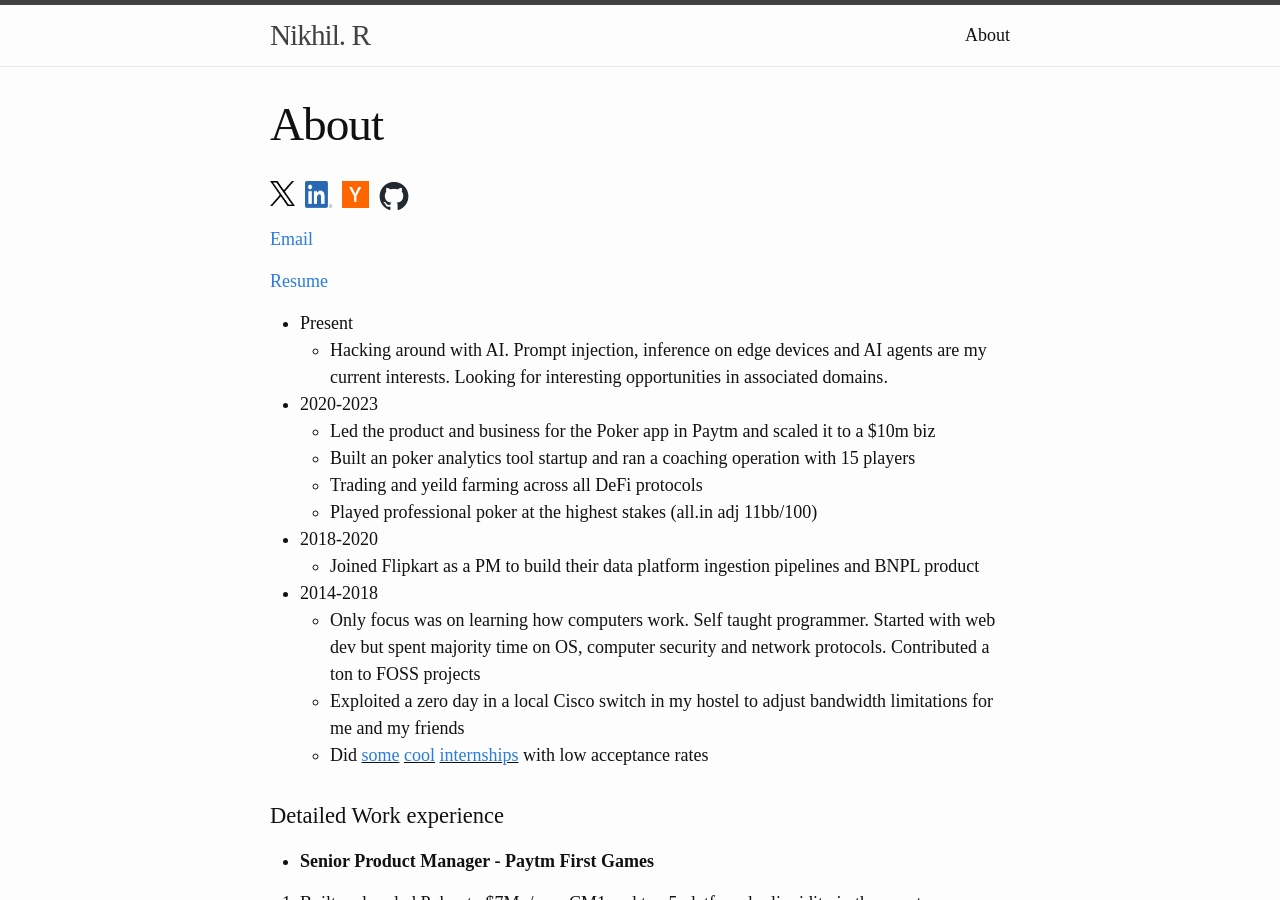
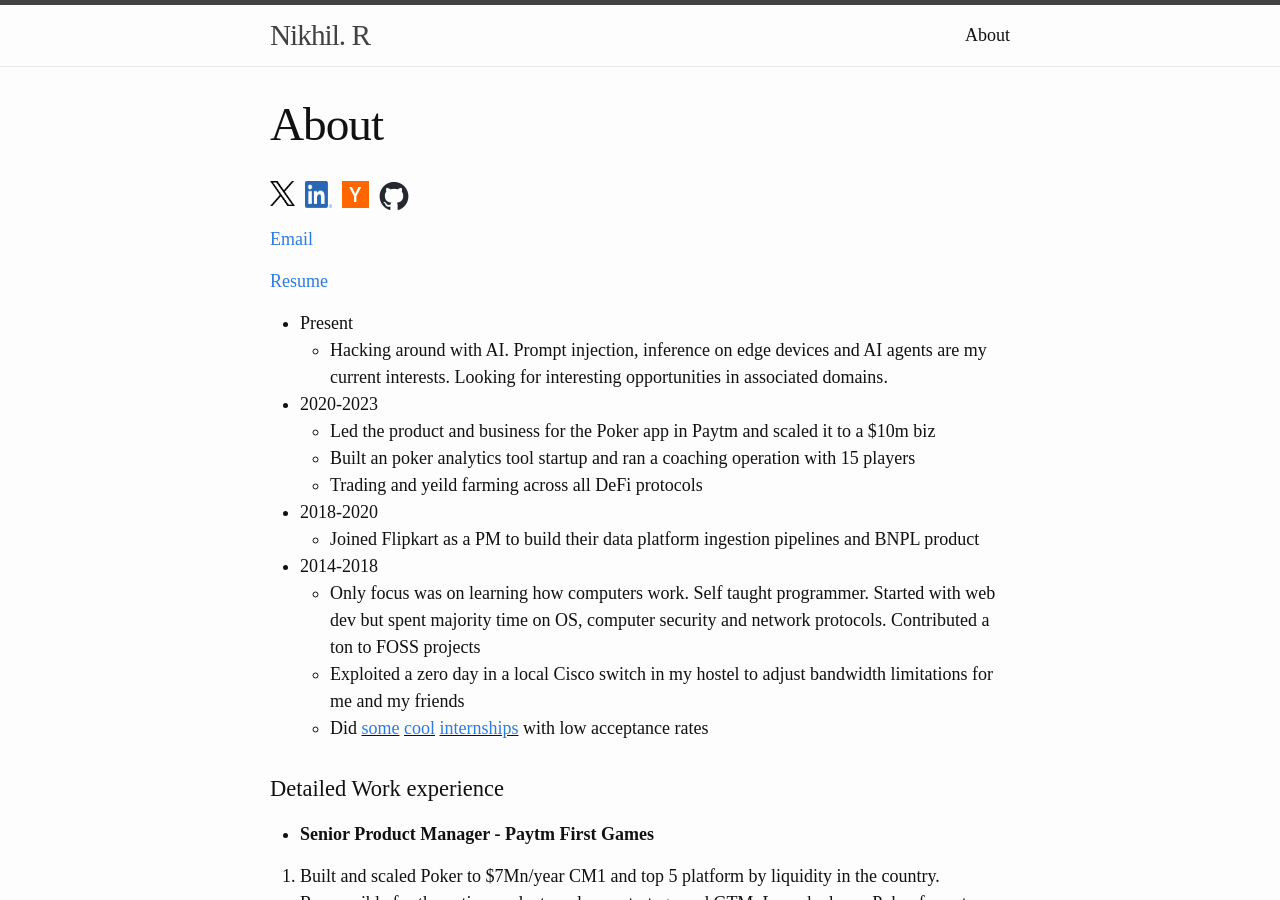
Before and after one commit to r-nikhil/r-nikhil.github.io, a Jekyll site: the page built from work.md, in a window 1280 px wide and 900 px high. Built offline with Jekyll 4.4.1, drawn with Linux system fonts in a browser that asks for light colours.

Commit message:
hide poker stuff

```diff
--- a/work.md
+++ b/work.md
@@ -28,7 +28,7 @@ permalink: /work/
     - Led the product and business for the Poker app in Paytm and scaled it to a $10m biz
     - Built an poker analytics tool startup and ran a coaching operation with 15 players
     - Trading and yeild farming across all DeFi protocols
-    - Played professional poker at the highest stakes (all.in adj 11bb/100)
+    <!-- - Played professional poker at the highest stakes (all.in adj 11bb/100) -->
 - 2018-2020
   - Joined Flipkart as a PM to build their data platform ingestion pipelines and BNPL product
 - 2014-2018
```
